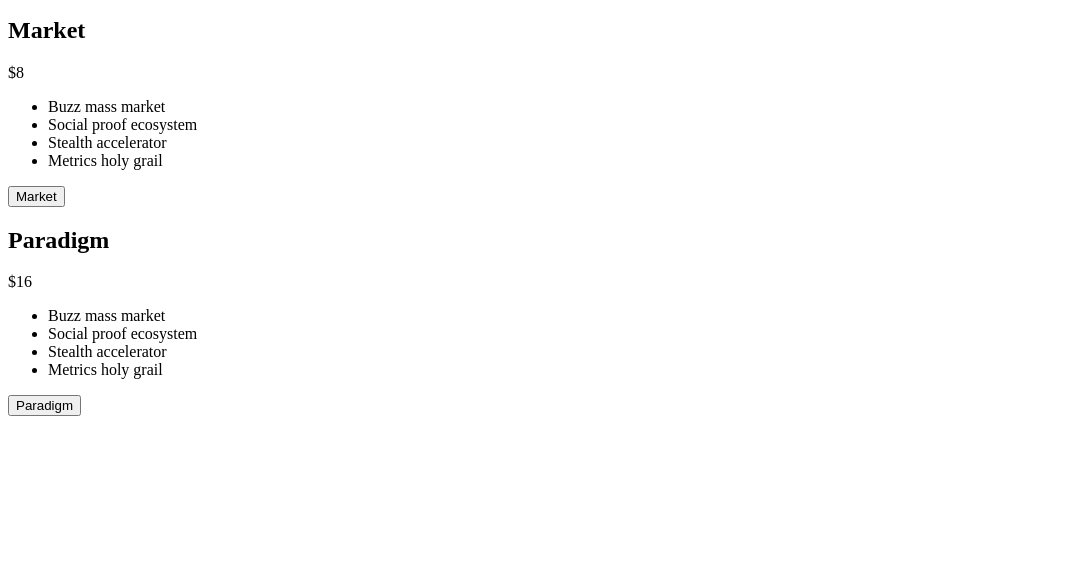
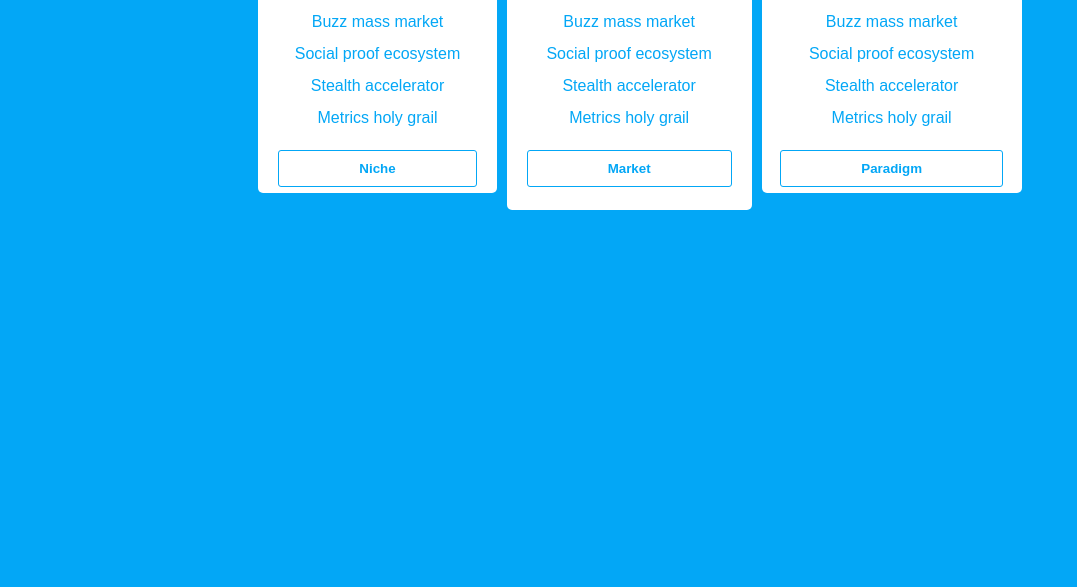
Before and after one commit to tashiad/flex-comp-boilerplate, a plain HTML site: page index.html in a window 1280 px wide. Shown: the part 213-800 px from the top of the page, without its empty margins (0-1077 px from the left). Drawn offline with Linux system fonts and the light colour scheme.

Commit message:
Add nearly finished comp

```diff
--- a/index.html
+++ b/index.html
@@ -10,7 +10,7 @@
 
 <body>
   <main class="wrapper">
-    <article class="box">
+    <article class="box" id="first">
       <h2>Niche</h2>
       <div class="price">
         <div>$0</div>
@@ -23,7 +23,7 @@
       </ul>
       <button>Niche</button>
     </article>
-    <article class="box">
+    <article class="box" id="middle">
       <h2>Market</h2>
       <div class="price">
         <div>$8</div>
@@ -36,7 +36,7 @@
       </ul>
       <button>Market</button>
     </article>
-    <article class="box">
+    <article class="box" id="last">
       <h2>Paradigm</h2>
       <div class="price">
         <div>$16</div>
--- a/styles.css
+++ b/styles.css
@@ -0,0 +1,74 @@
+body {
+  background-color: #03A7F6;
+  font-family: sans-serif;
+  color: #03A7F6;
+}
+
+.wrapper {
+  display: flex;
+  flex-wrap: wrap;
+  justify-content: center;
+  align-items: center;
+}
+
+.box {
+  flex: 1 1 150px;
+  /*  Stretching: */
+  flex: 0 1 150px;
+  /*  No stretching: */
+  margin: 5px;
+  background-color: #FFFFFF;
+  display: flex;
+  flex-direction: column;
+  justify-content: center;
+  align-items: center;
+  border-radius: 5px;
+  text-align: center;
+  padding: 20px;
+}
+
+.price {
+  background-color: #7ED3FC;
+  display: flex;
+  justify-content: center;
+  align-items: center;
+}
+
+div {
+  border-radius: 50%;
+  width: 100px;
+  height: 100px;
+  color: #FFFFFF;
+  font-size: 30px;
+}
+
+ul {
+  padding: 0;
+  list-style-type: none;
+  line-height: 200%;
+}
+
+button {
+  border: 1px solid #03A7F6;
+  border-radius: 3px;
+  color: #03A7F6;
+  background-color: #FFFFFF;
+  padding: 10px 80px;
+  font-weight: bold;
+}
+
+button:hover {
+  color: #FFFFFF;
+  background-color: #7ED3FC;
+}
+
+#middle {
+  height: 370px;
+  width: 220px;
+}
+
+#first, #last {
+  height: 335px;
+  width: 220px;
+  padding-bottom: -50px;
+}
```
